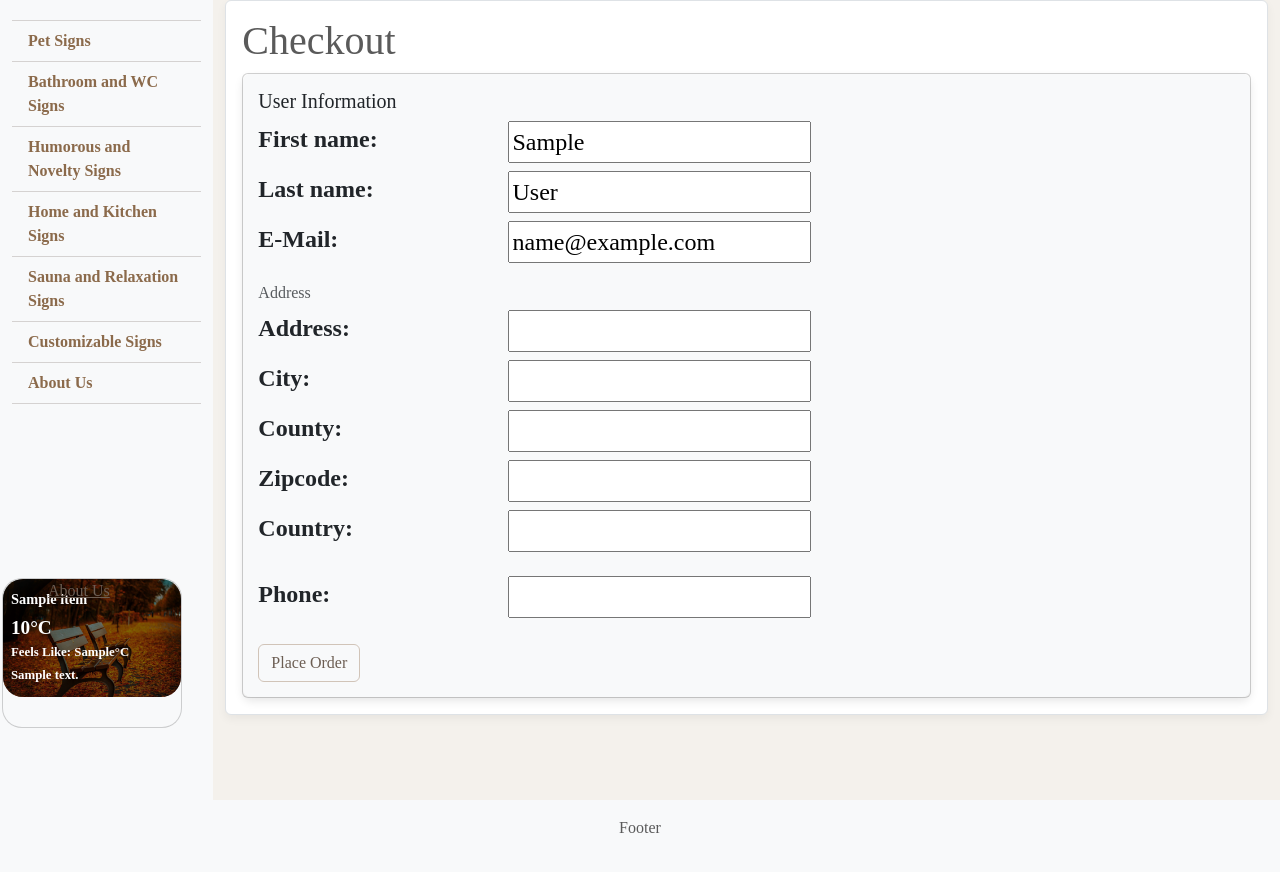
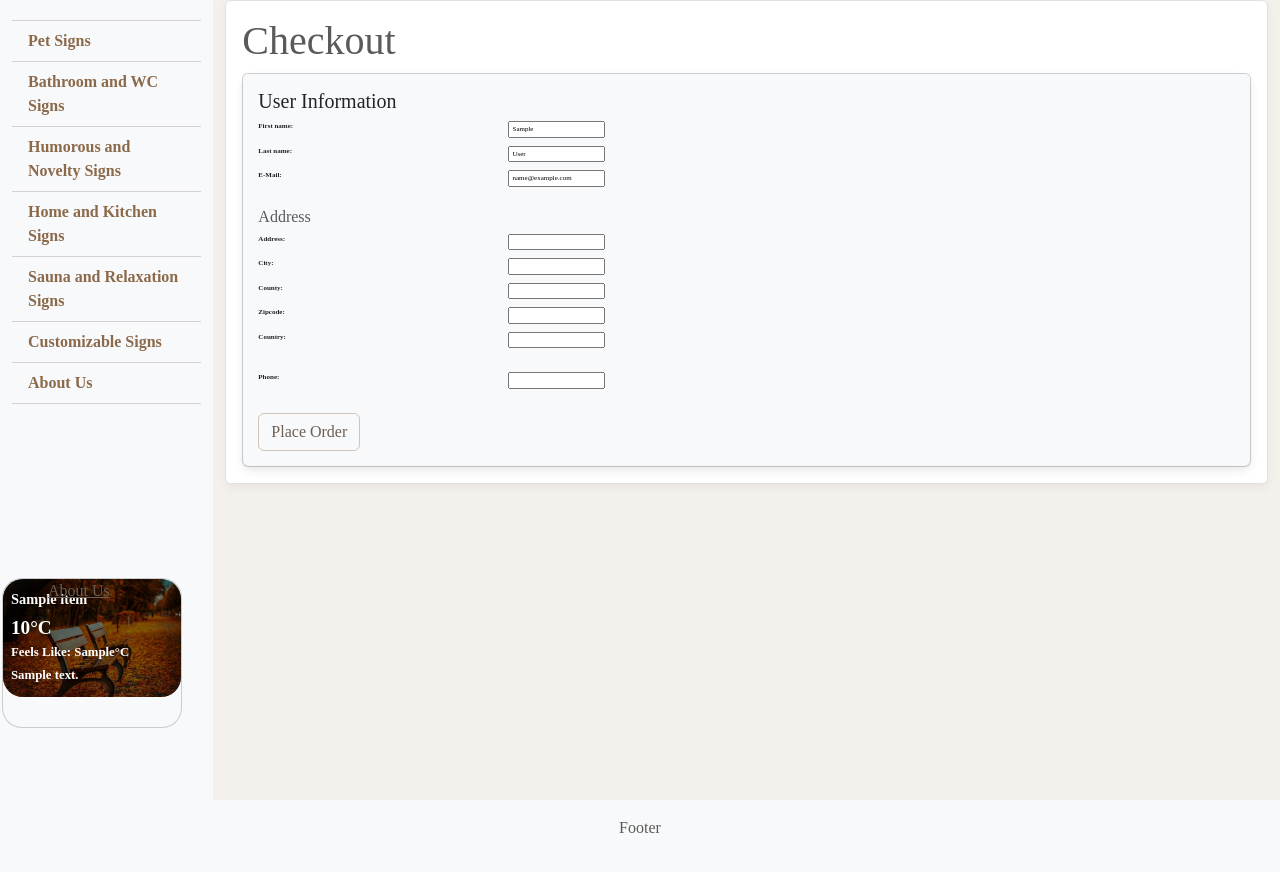
Before and after one commit to m6mmi/h-t-handcraft, a Django app: page /shopping/checkout/ in a window 1280 px wide. Shown: the part 149-1021 px from the top of the page. Run offline with Django 5.2, Linux system fonts and the light colour scheme; a user stored in the database is signed in; data comes from the database, SQL or seed files in the repository; tables that the repository leaves empty hold one stand-in row (values such as "Sample post"); a database or web service that is not in the repository returns one stand-in record (values such as "Sample title"); data that the repository does not hold is empty; parts of the project's set-up code (start-up, migrations or seed data) failed here and were passed over.

Commit message:
Personal information liigutatud tagasi serva

```diff
--- a/users/templates/profile.html
+++ b/users/templates/profile.html
@@ -8,7 +8,7 @@
         <p class="lead text-muted">Manage your personal information and account settings.</p>
     </header>
 
-    <section class="mb-5, text-center">
+    <section class="mb-5">
         <h2 class="h5 text-secondary">Personal Information</h2>
         <div class="card shadow border-light">
             <div class="card-body">
--- a/users/templates/static/css/profile.css
+++ b/users/templates/static/css/profile.css
@@ -31,5 +31,5 @@
     border-radius: 8px;
     padding: 15px;
     box-shadow: 0 4px 10px rgba(0, 0, 0, 0.1);
-    font-size: 1.5rem;
+    font-size: 7px;
 }
```
